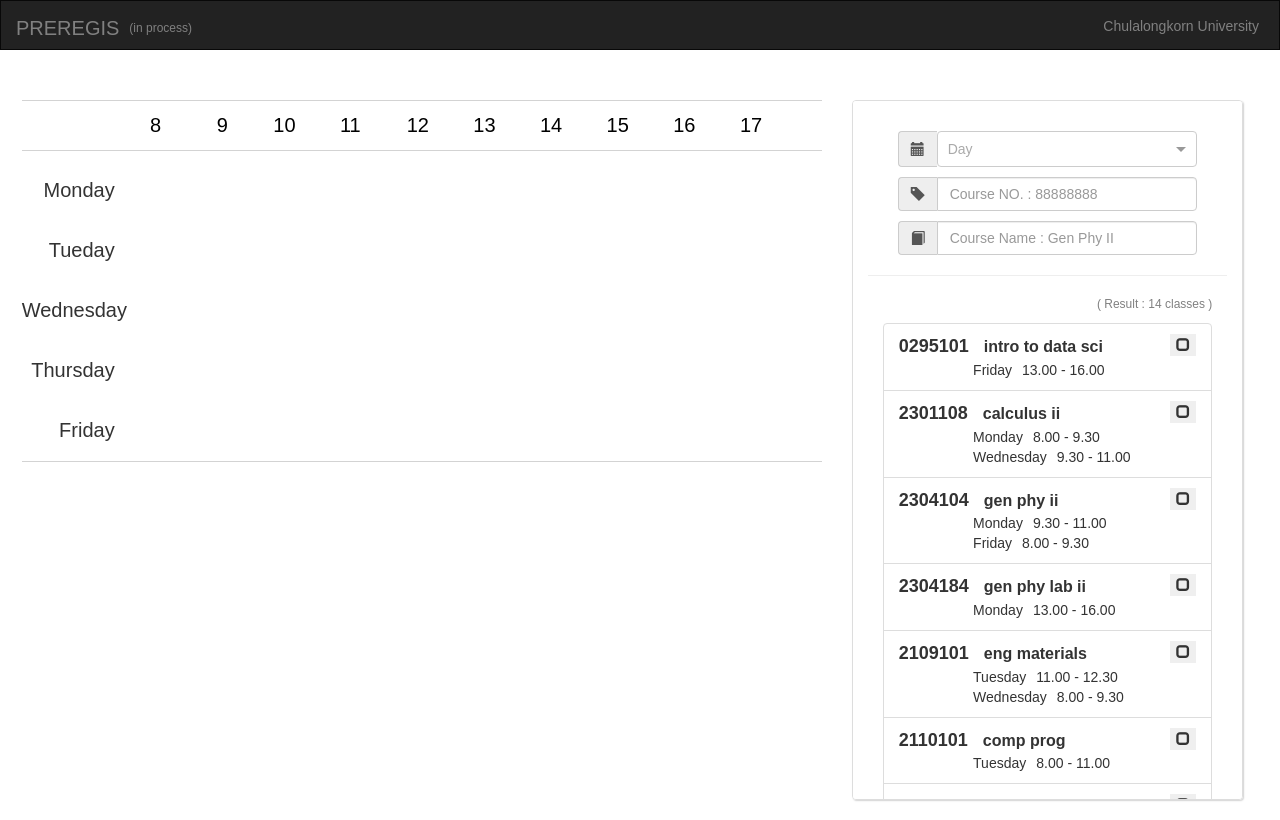
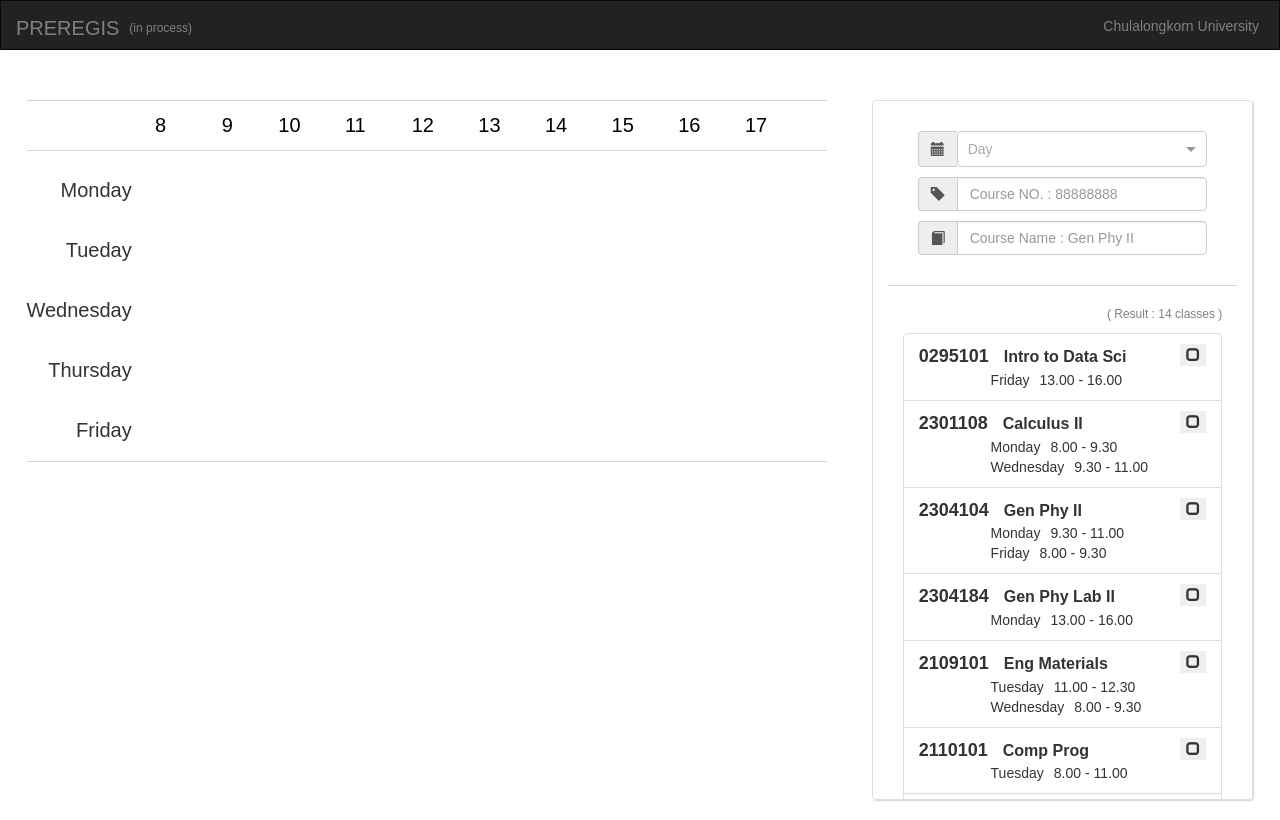
Before and after one commit to kritkrm/Database_Project-1, a React (Create React App) app in the folder preregis/: page / in a window 1280 px wide. Built offline with nearby package versions, Linux system fonts and the light colour scheme.

Commit message:
code quality

```diff
--- a/preregis/src/container/search_panel.js
+++ b/preregis/src/container/search_panel.js
@@ -15,9 +15,8 @@ class SearchPanel extends Component {
             name: '',
             searchResult: this.props.subject,
             day: null,
+        };
 
-
-        };
         this.onNameChange = this.onNameChange.bind(this);
         this.onCourseNoChange = this.onCourseNoChange.bind(this);
         this.onFilter = this.onFilter.bind(this);
@@ -25,15 +24,14 @@ class SearchPanel extends Component {
         this.onStartTimeChange = this.onStartTimeChange.bind(this);
         this.onEndTimeChange = this.onEndTimeChange.bind(this);
         this.onDayChange = this.onDayChange.bind(this);
-
     }
 
     onFilter(name, courseNo, day) {
         let copyResult = [];
         copyResult = this.props.subject.filter((subject) => {
             return (
-                ( subject.name.indexOf(name) >= 0 || name == '' ) &&
-                ( subject.courseNo.indexOf(courseNo) >= 0 || courseNo == '' ) &&
+                ( name == null || name.length == 0 || subject.name.indexOf(name) >= 0 ) &&
+                ( courseNo == null || courseNo.length == 0 || subject.courseNo.indexOf(courseNo) >= 0 ) &&
                 this.onFilterDay(subject, day)
             )
         })
@@ -44,9 +42,12 @@ class SearchPanel extends Component {
 
     onFilterDay(subject, day) {
         let available = false;
-        for(var i = 0; i < subject.time.length; i++){
-            if(subject.time[i].day == day.value || day.value == 0)
+
+        if(day == null) day = { value: 0};
+        for(var i = 0; i < subject.time.length; i++) {
+            if(day.value == 0 || subject.time[i].day == day.value) {
                 available = true;
+            }
         }
         return available;
     }
@@ -64,10 +65,7 @@ class SearchPanel extends Component {
     }
 
     onDayChange(day) {
-        let nullDay = { value: 0 };
-        if(day != null) this.onFilter(this.state.name, this.state.courseNo, day);
-        else this.onFilter(this.state.name, this.state.courseNo, nullDay);
-
+        this.onFilter(this.state.name, this.state.courseNo, day);
         this.setState({
             day: day,
         });
@@ -85,10 +83,7 @@ class SearchPanel extends Component {
         this.setState({
             name: this.refs.name.value,
         });
-    }
-
-    showOnTable() {
-
+        console.log(this.refs.name.value);
     }
 
     timeOption() {
@@ -151,8 +146,7 @@ class SearchPanel extends Component {
   render() {
     return (
         <div className="col-xs-4">
-            <div className="panel panel-default" style={{ height:'700px', overflow: 'scroll'}}>
-                <div className="panel-body">
+            <div className="panel panel-default" >
                 <div className="input-group">
                     <span className="input-group-addon"><i className="glyphicon glyphicon-calendar"></i></span>
                     <Select
@@ -164,18 +158,29 @@ class SearchPanel extends Component {
                     />
                 </div>
 
-
                 <div className="input-group" >
                     <span className="input-group-addon"><i className="glyphicon glyphicon-tag"></i></span>
-                        <input type="text" className="form-control" ref="courseNo" placeholder="Course NO. : 88888888" value={this.state.courseNo} onChange={() => this.onCourseNoChange()} />
+                    <input
+                        type="text"
+                        className="form-control"
+                        ref="courseNo"
+                        placeholder="Course NO. : 88888888"
+                        value={this.state.courseNo}
+                        onChange={() => this.onCourseNoChange()}
+                    />
                 </div>
 
                 <div className="input-group">
                     <span className="input-group-addon"><i className="glyphicon glyphicon-book"></i></span>
-                        <input type="text" className="form-control" ref="name" placeholder="Course Name : Gen Phy II" value={this.state.name} onChange={() => this.onNameChange()} />
+                    <input
+                        type="text"
+                        className="form-control"
+                        ref="name"
+                        placeholder="Course Name : Gen Phy II"
+                        value={this.state.name} onChange={() => this.onNameChange()}
+                    />
                 </div>
-
-                    <hr/>
+                <div className="blackline" style={{ marginTop: '30px', marginBottom: '20px'}} />
 
                 <div className="col-sm-12">
                     <div className="resultstyle">
@@ -186,10 +191,8 @@ class SearchPanel extends Component {
                             this.state.searchResult.map((element) => {
                                 return (
                                     <div className="list-group-item" onClick={() => this.showOnTable()}>
-
                                         <div className="courseNostyle" > { element.courseNo } </div>
                                         <div className="namestyle" > { element.name } </div>
-
                                         { element.onList &&
                                             <button onClick={()=> this.props.falseOnlist(element.index)} className="checkbuttonstyle">
                                                 <span className="glyphicon glyphicon-check" style={{ display: 'inline'}} ></span>
@@ -200,7 +203,6 @@ class SearchPanel extends Component {
                                                 <span className="glyphicon glyphicon-unchecked" style={{ display: 'inline'}} ></span>
                                             </button>
                                         }
-
                                         <div className="text-left" >
                                             {
                                                 element.time.map((time) => {
@@ -214,7 +216,6 @@ class SearchPanel extends Component {
                                                 )
                                             }
                                         </div>
-
                                     </div>
                                 )}
                             )
@@ -222,8 +223,6 @@ class SearchPanel extends Component {
                     </ul>
                 </div>
 
-
-                </div>
             </div>
         </div>
     );
--- a/preregis/src/container/table.js
+++ b/preregis/src/container/table.js
@@ -3,9 +3,6 @@ import React, { Component } from 'react';
 import SubjectBar from '../components/subject_bar';
 
 class Table extends Component {
-
-    colors = ['red', 'pink', 'blue'];
-
     constructor(props) {
         super(props);
     }
@@ -19,8 +16,13 @@ class Table extends Component {
     renderTimePeriods(timePeriod) {
         return (
             <div style={{ display: 'inline', width: '10%'}}>
-                <div className="timeperiod my-color" style={{ width: '5%' , paddingLeft: `${timePeriod.length<2 ? `10px`: `0`}`}}> {timePeriod}</div>
-                <div className="timeperiod my-color" style={{ width: '5%' }}> </div>
+                <div
+                    className="timeperiod"
+                    style={{ width: '5%' , paddingLeft: `${timePeriod.length<2 ? `10px`: `0`}`}}
+                >
+                    {timePeriod}
+                </div>
+                <div className="timeperiod" style={{ width: '5%' }}> </div>
             </div>
         );
     }
@@ -36,7 +38,7 @@ class Table extends Component {
         else if(index == 7)label = 'Sunday';
 
         return (
-            <div style={{ display: 'inline-block', fontSize: '20px', textAlign:'right', width: '90%', paddingTop:'20px', height: '100%'}}>
+            <div className="daystyle" >
                 {label}
             </div>
         );
@@ -67,13 +69,10 @@ class Table extends Component {
                     <div className="col-sm-8 text-left my-table" >
                         <div className="blackline" />
                         <div className="row" style={{ width: '100%' }} >
-
                             <div className="col-xs-2"></div>
                             <div className="col-xs-10 no-padding" style={{ height: '100%' }}>{time_periods.map(this.renderTimePeriods)}</div>
                         </div>
-
-                      <div className="blackline" style={{ marginBottom: '5px'}}/>
-
+                        <div className="blackline" style={{ marginBottom: '5px'}} />
                         {
                             this.props.classOnTable.map((day, index)=> {
                                 return(
@@ -102,18 +101,13 @@ class Table extends Component {
                                                 <span className="glyphicon glyphicon-remove" style={{ display: 'inline'}} ></span>
                                             </button>
                                         </div>
-
-
                                     }
                                 </div>
 
                             )}
                         )
                     }
-
                 </div>
-
-
             </div>
     );
   }
--- a/preregis/src/pages/HomePage.js
+++ b/preregis/src/pages/HomePage.js
@@ -14,7 +14,7 @@ class HomePage extends Component {
       subject: [
         {
           courseNo: '0295101',
-          name: 'intro to data sci',
+          name: 'Intro to Data Sci',
           time: [
             { start: 1300, end: 1600, day: 5 },
           ],
@@ -23,7 +23,7 @@ class HomePage extends Component {
         },
         {
           courseNo: '2301108',
-          name: 'calculus ii',
+          name: 'Calculus II',
           time: [
             { start: 800, end: 950, day: 1 },
             { start: 950, end: 1100, day: 3 }
@@ -32,7 +32,7 @@ class HomePage extends Component {
           onList: false,
         }, {
           courseNo: '2304104',
-          name: 'gen phy ii ',
+          name: 'Gen Phy II ',
           time: [
             { start: 950, end: 1100, day: 1 },
             { start: 800, end: 950, day: 5 },
@@ -41,7 +41,7 @@ class HomePage extends Component {
           onList: false,
         }, {
           courseNo: '2304184',
-          name: 'gen phy lab ii',
+          name: 'Gen Phy Lab II',
           time: [
             { start: 1300, end: 1600, day: 1 },
           ],
@@ -49,7 +49,7 @@ class HomePage extends Component {
           onList: false,
         }, {
           courseNo: '2109101',
-          name: 'eng materials',
+          name: 'Eng Materials',
           time: [
             { start: 1100, end: 1250, day: 2 },
             { start: 800, end: 950, day: 3 },
@@ -58,14 +58,15 @@ class HomePage extends Component {
           onList: false,
         }, {
           courseNo: '2110101',
-          name: 'comp prog', time: [
+          name: 'Comp Prog',
+          time: [
             { start: 800, end: 1100, day: 2 },
           ],
           index: 5,
           onList: false,
         }, {
           courseNo: '5500112',
-          name: 'exp eng ii',
+          name: 'Exp Eng II',
           time: [
             { start: 950, end: 1100, day: 3 },
           ],
@@ -73,7 +74,7 @@ class HomePage extends Component {
           onList: false,
         }, {
           courseNo: '2100111',
-          name: 'expl eng world',
+          name: 'Expl Eng World',
           time: [
             { start: 950, end: 1250, day: 5 },
           ],
@@ -81,7 +82,7 @@ class HomePage extends Component {
           onList: false,
         }, {
           courseNo: '2110594',
-          name: 'adv top comp iv',
+          name: 'Adv Top Comp IV',
           time: [
             { start: 900, end: 1200, day: 1 },
           ],
@@ -89,7 +90,7 @@ class HomePage extends Component {
           onList: false,
         }, {
           courseNo: '2110471',
-          name: 'comp network i', time: [
+          name: 'Comp Network I', time: [
             { start: 1300, end: 1500, day: 2 },
             { start: 950, end: 1150, day: 3 },
           ],
@@ -97,7 +98,7 @@ class HomePage extends Component {
           onList: false,
         }, {
           courseNo: '2110332',
-          name: 'sys analysis dsgn',
+          name: 'Sys Analysis Dsgn',
           time: [
             { start: 950, end: 1100, day: 2 },
             { start: 950, end: 1100, day: 4 },
@@ -106,7 +107,7 @@ class HomePage extends Component {
           onList: false,
         }, {
           courseNo: '2110422',
-          name: 'db mgt sys design',
+          name: 'Db Mgt Sys Design',
           time: [
             { start: 800, end: 950, day: 2 },
             { start: 800, end: 950, day: 4 },
@@ -115,7 +116,7 @@ class HomePage extends Component {
           onList: false,
         }, {
           courseNo: '2110318',
-          name: 'dis sys essen',
+          name: 'Dis Sys Essen',
           time: [
             { start: 800, end: 900, day: 3 },
           ],
@@ -123,7 +124,7 @@ class HomePage extends Component {
           onList: false,
         }, {
           courseNo: '5500308',
-          name: 'tech writ eng',
+          name: 'Tech Writ Eng',
           time: [
             { start: 900, end: 1200, day: 5 },
           ],
@@ -134,7 +135,6 @@ class HomePage extends Component {
 
     };
 
-
     this.trueOnlist = this.trueOnlist.bind(this);
     this.falseOnlist = this.falseOnlist.bind(this);
     this.createClass = this.createClass.bind(this);
@@ -142,23 +142,22 @@ class HomePage extends Component {
 
   trueOnlist(index) {
     let copySubject = this.state.subject[index];
-    console.log(copySubject);
     let copyAllSubject = this.state.subject;
     let available = true;
+
     for(var i = 0; i < copySubject.time.length; i++){
       let day = copySubject.time[i].day-1;
       for(var j = 0; j < this.state.classOnTable[day].length; j++){
         let classNow = this.state.classOnTable[day][j];
-        if( classNow.courseNo != null &&
+        if(
+            classNow.courseNo != null &&
             ( classNow.start >= copySubject.time[i].start && classNow.start < copySubject.time[i].end) ||
-            ( classNow.end > copySubject.time[i].start && classNow.end <= copySubject.time[i].end)) {
-              available = false;
+            ( classNow.end > copySubject.time[i].start && classNow.end <= copySubject.time[i].end)
+          ) {
+            available = false;
         }
       }
-
-
     }
-
 
     copyAllSubject[index].onList = available;
     this.setState({
@@ -175,6 +174,7 @@ class HomePage extends Component {
     });
     this.createClass();
   }
+
   createClass() {
     let subj = this.state.subject;
     let copyClass = [[],[],[],[],[],[],[],[]];
@@ -196,7 +196,6 @@ class HomePage extends Component {
                   start: obj[j].start,
                   end: obj[j].end,
                   period: (obj[j].end - obj[j].start)/50,
-
                 };
               }
             }
@@ -209,15 +208,12 @@ class HomePage extends Component {
         }
       }
     }
-    console.log(copyClass);
+
     let res = [[], [], [], [], []];
     for(var day = 1; day < 6; day++) {
       for(var time = 800; time < 1700; time+=50) {
         var idx = (time - 800) / 50;
         var obj = copyClass[day][idx];
-        if(obj == null) {
-          console.log(day, time);
-        }
         if(obj.courseNo == '0') {
           res[day-1].push({ subject: null, period: 1 });
         } else {
@@ -227,11 +223,9 @@ class HomePage extends Component {
       }
     }
 
-
     this.setState({
         classOnTable: res,
     });
-    console.log(this.state.classOnTable);
   }
 
   render() {
@@ -239,15 +233,10 @@ class HomePage extends Component {
       <div>
         <NavBar />
         <div className="main-content">
-          <div className="row content">
-
-                  <div className="flex-center">
-                    <Table subject={this.state.subject} falseOnlist={this.falseOnlist} classOnTable={this.state.classOnTable}/>
-                    <SearchPanel subject={this.state.subject} trueOnlist={this.trueOnlist} falseOnlist={this.falseOnlist} />
-                  </div>
-
-
-          </div>
+            <div className="flex-center">
+              <Table subject={this.state.subject} falseOnlist={this.falseOnlist} classOnTable={this.state.classOnTable}/>
+              <SearchPanel subject={this.state.subject} trueOnlist={this.trueOnlist} falseOnlist={this.falseOnlist} />
+            </div>
         </div>
       </div>
 
--- a/preregis/style/style.css
+++ b/preregis/style/style.css
@@ -1,7 +1,7 @@
 body {
   font-family: sans-serif;
 }
-
+/* Homepage */
 .main-content {
   min-width: 800px;
   max-width: 1400px;
@@ -9,8 +9,16 @@ body {
   margin: auto;
   padding-top: 50px;
   width: 100%;
-        overflow-x: hidden;
 }
+.flex-center {
+  display: flex;
+  justify-content: center;
+  flex-wrap: wrap;
+  overflow-y: hidden;
+  height: 100%;
+
+}
+
 
 /* Remove the navbar's default margin-bottom and rounded borders */
 /*---------------------------------------------nav-bar-----------------------------------------------*/
@@ -24,26 +32,9 @@ body {
 
 /*---------------------------------------------table-----------------------------------------------*/
 
-   .right-icon{
-      text-align: right;
-      font-size: 25px;
-      color: gray;
-   }
-
   button {
     border: 0px;
     background-color: null;
-  }
-
-  .modal-header{
-    height: 75px;
-  }
-
-  .modal-logo {
-      height: 100px;
-      position: absolute;
-      top: -15px;
-      right: 32%;
   }
 
 
@@ -51,20 +42,10 @@ body {
    .jumbotron {
        background-color: white;
        padding: 0px;
-       /* border-top: 1px solid lightgray; */
-       /* border-bottom: 1px solid lightgray; */
        height: 350px;
-       /*position: fixed;*/
-       /*float: left;*/
    }
    .no-padding {
      padding: 0px;
-   }
-
-   .my-color {
-      color: #000000;
-      font-size: 20px;
-      /* border: 1px solid pink; */
    }
 
    .classstyle {
@@ -80,81 +61,50 @@ body {
       border-radius: 5px;
       background: gray;
       color: white;
+   }
 
-   }
    .timeperiod {
       display: inline-block;
       text-align: left;
-        width: 4%;
       padding: 10px 0 10px 0;
-        /* border: 1px solid pink; */
+      color: #000000;
+      font-size: 20px;
    }
-
-   .flex-center {
-     display: flex;
-     justify-content: center;
-     /*align-items: center;*/
-     flex-wrap: wrap;
-     overflow-y: hidden;
+   .daystyle {
+      display: inline-block;
+      font-size: 20px;
+      text-align:right;
+      width: 90%;
+      padding:20px 0px 0px 0px;
       height: 100%;
-
-   }
-
-   .my-table {
-     width: 800px;
-     height: 300px;
-     padding: 0 !important;
-     /*margin-right: 10px;*/
    }
 
    .my-table > div {
      min-width: 800px;
-     padding: 0 !important;
+     /* padding: 0 !important; */
    }
 
-   .sm-padding {
-      padding: 5px;
-
-   }
-   .grayline {
-      /*margin-top: 20px;*/
-      border-left: 1px dashed lightgray;
-      padding: 20px;
-
-   }
    .blackline {
-      /*margin-top: 20px;*/
       border-bottom: 1px solid lightgray;
       width: 100%;
       margin: 0;
       padding: 0;
-      /*border-top: 1px solid lightgray;*/
-
    }
-   @media all and (max-width: px) {
-     /*CSS class Applied only when screen is smaller than or equal to 767px*/
-   }
-
-   .col-sm-1 {
-       padding: 0px;
-       margin: 0px;
-       /*height: 30px;*/
-   }
-   .col-sm-2 {
-       padding: 0px;
-       margin: 0px;
+   .col-xs-2 {
+     padding: 0;
    }
 
 /*---------------------------------------------search panel-----------------------------------------------*/
    .input-group{
       margin: 0px 30px 10px 30px;
-
    }
 
    .panel-default {
       box-shadow: 1px 1px 1.5px lightgrey;
       margin-left: 15px;
-      padding-top: 15px;
+      height: 700px;
+      overflow: scroll;
+      padding: 30px 15px 15px 15px;
    }
    .selectstyle {
      z-index: 999 !important;
@@ -166,6 +116,7 @@ body {
     color: gray;
     margin: 0px 0px 10px 0px;
    }
+
   .list-group.item {
     padding: 0px !important;
   }
@@ -204,10 +155,6 @@ body {
      .row.content {height:100%;}
    }
 
-   .App {
-     text-align: center;
-   }
-
 
 
    .App-intro {
```
Lines whose indentation alone changed are shown as unchanged.
